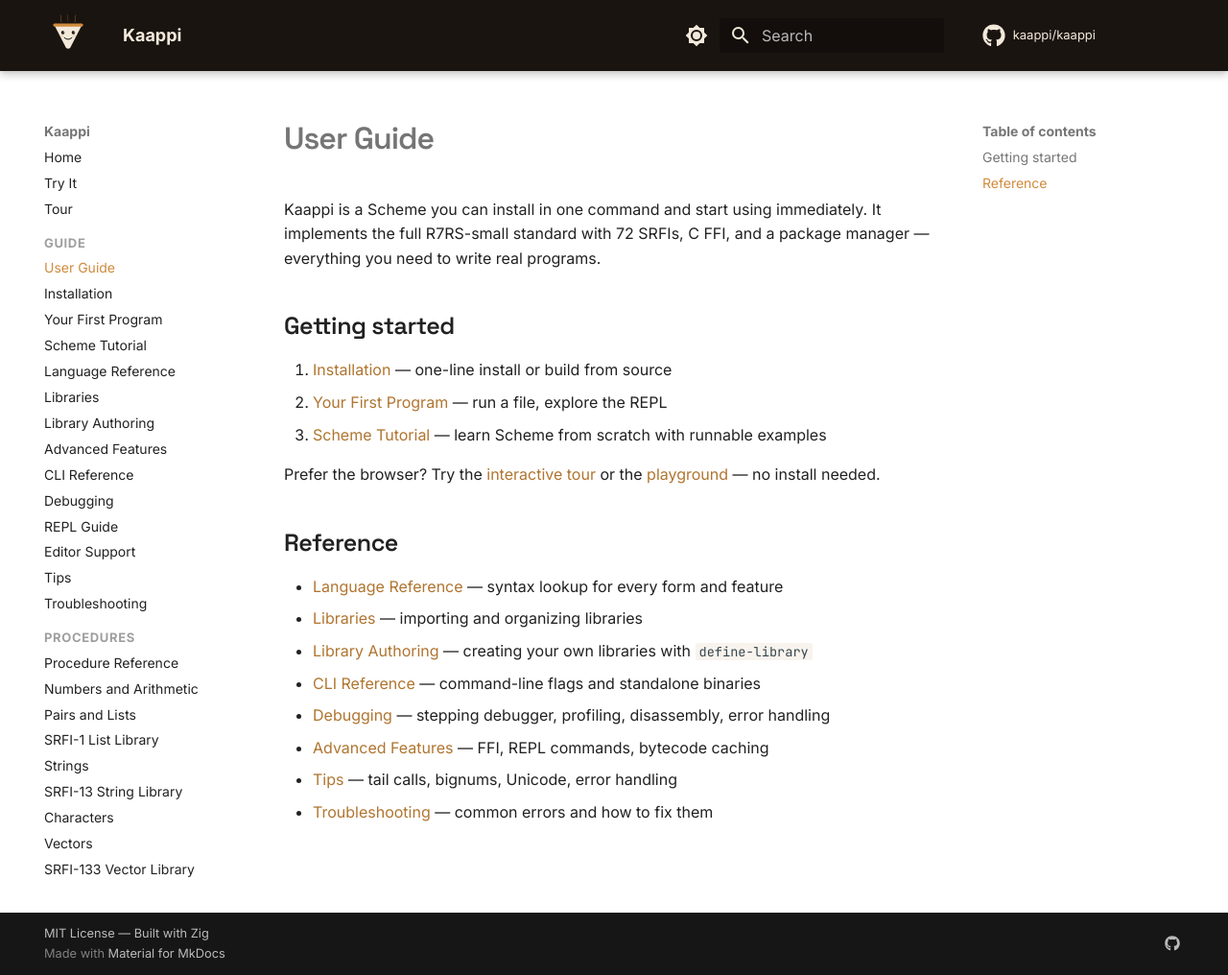
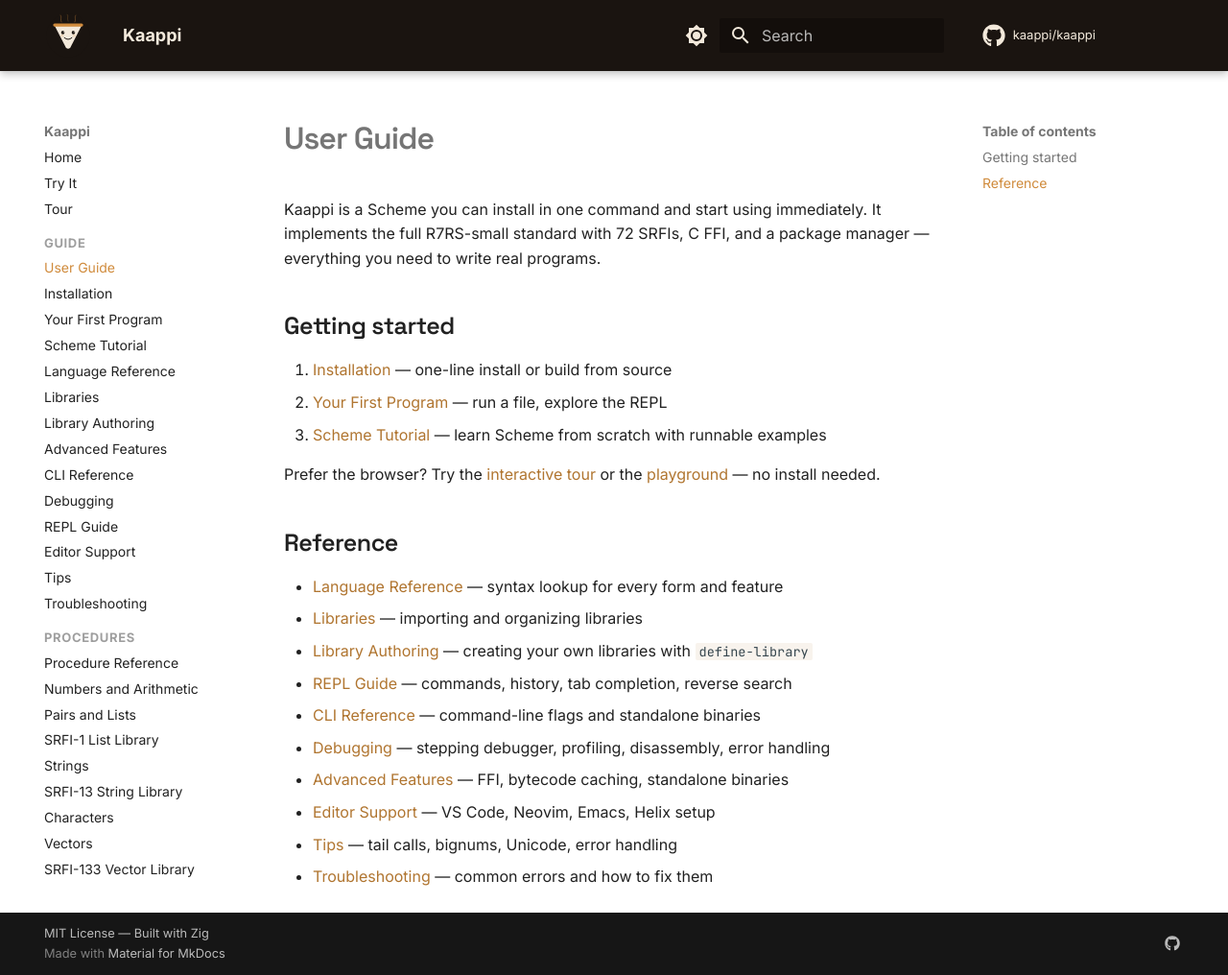
Before and after one commit to kaappi/kaappi.github.io, an MkDocs documentation site: the page built from docs/guide/index.md, in a window 1280 px wide and 1016 px high. Shown: the whole window at 96% size. Built offline with MkDocs 1.6.1 and Material for MkDocs 9.7.7, drawn with Linux system fonts in a browser that asks for light colours; comment, search, counter and statistics services are not loaded.

Commit message:
Update guide index: add REPL Guide and Editor Support
All guide pages are now listed in the index. Also updated the
Advanced Features description to reflect debugger moving out.

Co-Authored-By: Claude Opus 4.6 (1M context) <noreply@anthropic.com>

```diff
--- a/docs/guide/index.md
+++ b/docs/guide/index.md
@@ -18,8 +18,10 @@ Prefer the browser? Try the [interactive tour](../tour.md) or the
 - [Language Reference](language.md) — syntax lookup for every form and feature
 - [Libraries](libraries.md) — importing and organizing libraries
 - [Library Authoring](library-authoring.md) — creating your own libraries with `define-library`
+- [REPL Guide](repl.md) — commands, history, tab completion, reverse search
 - [CLI Reference](cli.md) — command-line flags and standalone binaries
 - [Debugging](debugging.md) — stepping debugger, profiling, disassembly, error handling
-- [Advanced Features](advanced.md) — FFI, REPL commands, bytecode caching
+- [Advanced Features](advanced.md) — FFI, bytecode caching, standalone binaries
+- [Editor Support](editors.md) — VS Code, Neovim, Emacs, Helix setup
 - [Tips](tips.md) — tail calls, bignums, Unicode, error handling
 - [Troubleshooting](troubleshooting.md) — common errors and how to fix them
```
